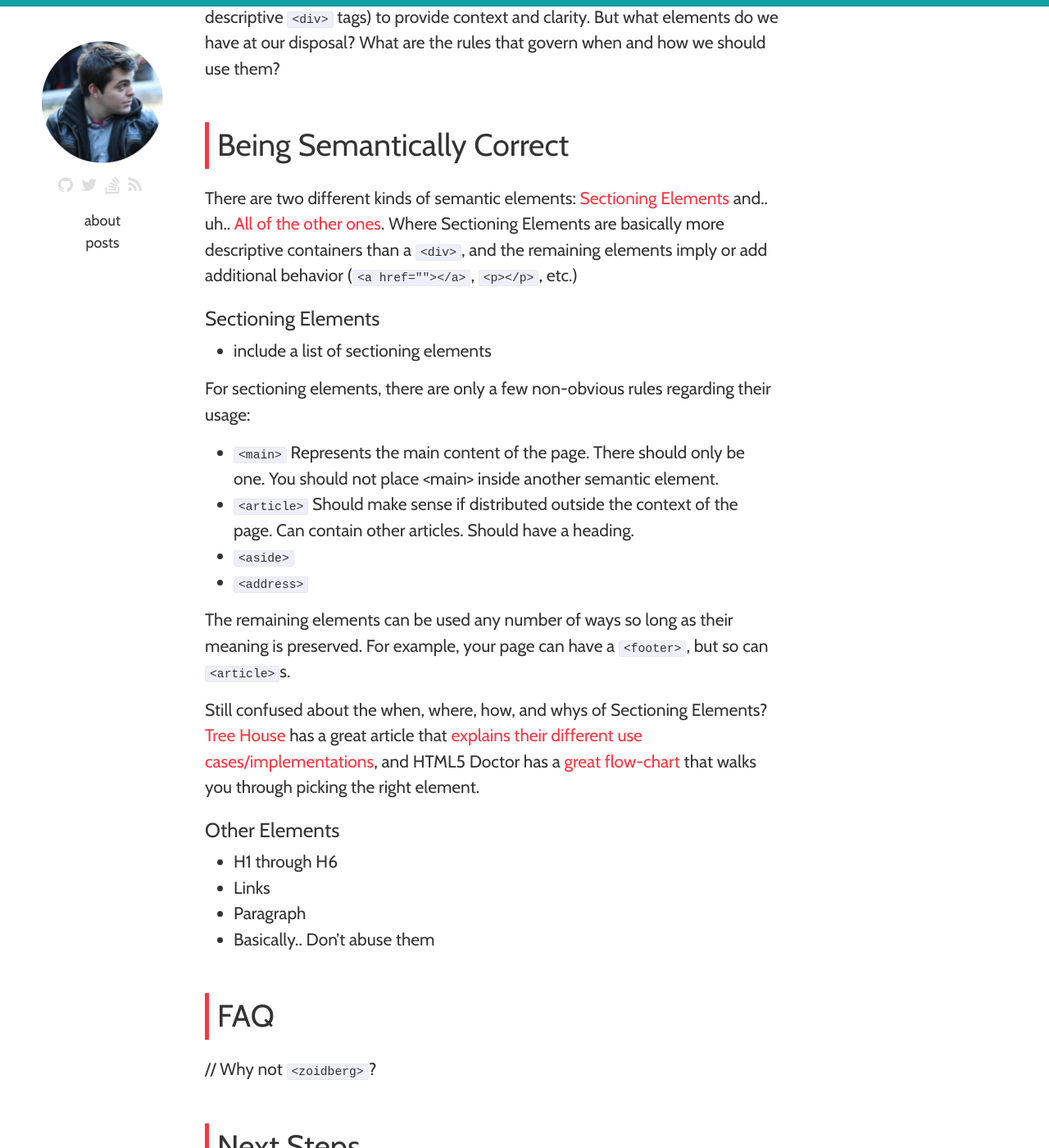
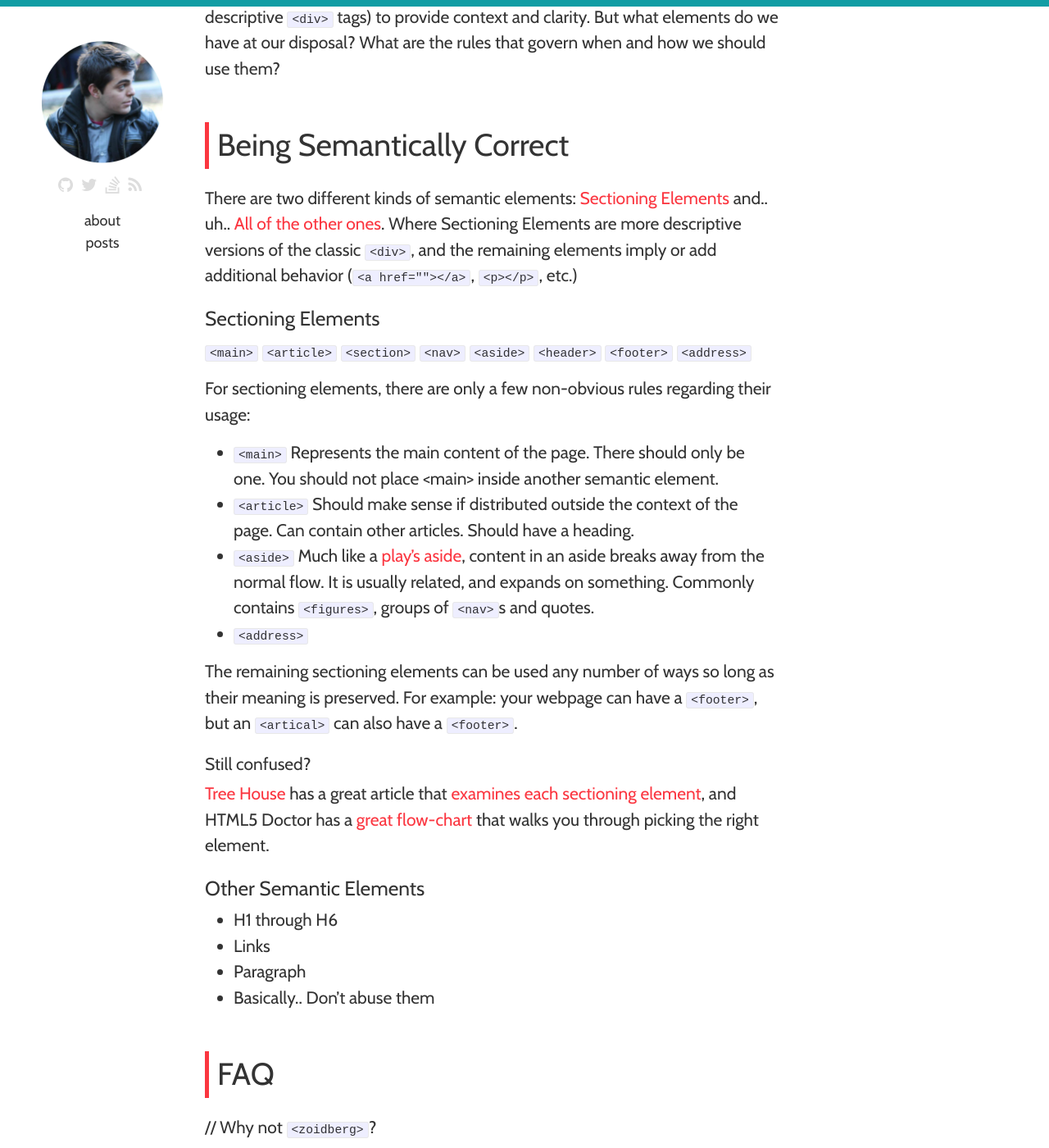
Before and after one commit to csengineer13/dannyrb.com, a Jekyll site: the page built from _posts/2015-10-28-the-programmers-guide-to-better-seo-semantic-markup-and-html5.markdown, in a window 1280 px wide and 1400 px high, scrolled down 1705 px. Shown: the whole window at 82% size. Built offline with Jekyll 4.4.1, drawn with Linux system fonts in a browser that asks for light colours; nearby versions of some CDN libraries; comment, search, counter and statistics services are not loaded.

Commit message:
Updating article content

```diff
--- a/_posts/2015-10-28-the-programmers-guide-to-better-seo-semantic-markup-and-html5.markdown
+++ b/_posts/2015-10-28-the-programmers-guide-to-better-seo-semantic-markup-and-html5.markdown
@@ -48,24 +48,25 @@ We can use semantic elements (basically "more descriptive `<div>` tags) to provi
 
 ##Being Semantically Correct
 
-There are two different kinds of semantic elements: [Sectioning Elements](http://blog.teamtreehouse.com/use-html5-sectioning-elements) and.. uh.. [All of the other ones](http://www.w3schools.com/tags/default.asp). Where Sectioning Elements are basically more descriptive containers than a `<div>`, and the remaining elements imply or add additional behavior (`<a href=""></a>`, `<p></p>`, etc.)
+There are two different kinds of semantic elements: [Sectioning Elements](http://blog.teamtreehouse.com/use-html5-sectioning-elements) and.. uh.. [All of the other ones](http://www.w3schools.com/tags/default.asp). Where Sectioning Elements are more descriptive versions of the classic `<div>`, and the remaining elements imply or add additional behavior (`<a href=""></a>`, `<p></p>`, etc.)
 
 ###Sectioning Elements
 
-- include a list of sectioning elements
+`<main>` `<article>` `<section>` `<nav>` `<aside>` `<header>` `<footer>` `<address>`
 
 For sectioning elements, there are only a few non-obvious rules regarding their usage:
 
 - `<main>` Represents the main content of the page. There should only be one. You should not place &lt;main&gt; inside another semantic element.
 - `<article>` Should make sense if distributed outside the context of the page. Can contain other articles. Should have a heading.
-- `<aside>`
+- `<aside>` Much like a [play's aside](https://en.wikipedia.org/wiki/Aside), content in an aside breaks away from the normal flow. It is usually related, and expands on something. Commonly contains `<figures>`, groups of `<nav>`s and quotes.
 - `<address>`
 
-The remaining elements can be used any number of ways so long as their meaning is preserved. For example, your page can have a `<footer>`, but so can `<article>`s.
+The remaining sectioning elements can be used any number of ways so long as their meaning is preserved. For example: your webpage can have a `<footer>`, but an `<artical>` can also have a `<footer>`.
 
-Still confused about the when, where, how, and whys of Sectioning Elements? [Tree House](https://teamtreehouse.com/) has a great article that [explains their different use cases/implementations](http://blog.teamtreehouse.com/use-html5-sectioning-elements), and HTML5 Doctor has a [great flow-chart](http://html5doctor.com/downloads/h5d-sectioning-flowchart.png) that walks you through picking the right element.
+####Still confused?
+[Tree House](https://teamtreehouse.com/) has a great article that [examines each sectioning element](http://blog.teamtreehouse.com/use-html5-sectioning-elements), and HTML5 Doctor has a [great flow-chart](http://html5doctor.com/downloads/h5d-sectioning-flowchart.png) that walks you through picking the right element.
 
-###Other Elements
+###Other Semantic Elements
 
 - H1 through H6
 - Links
```
